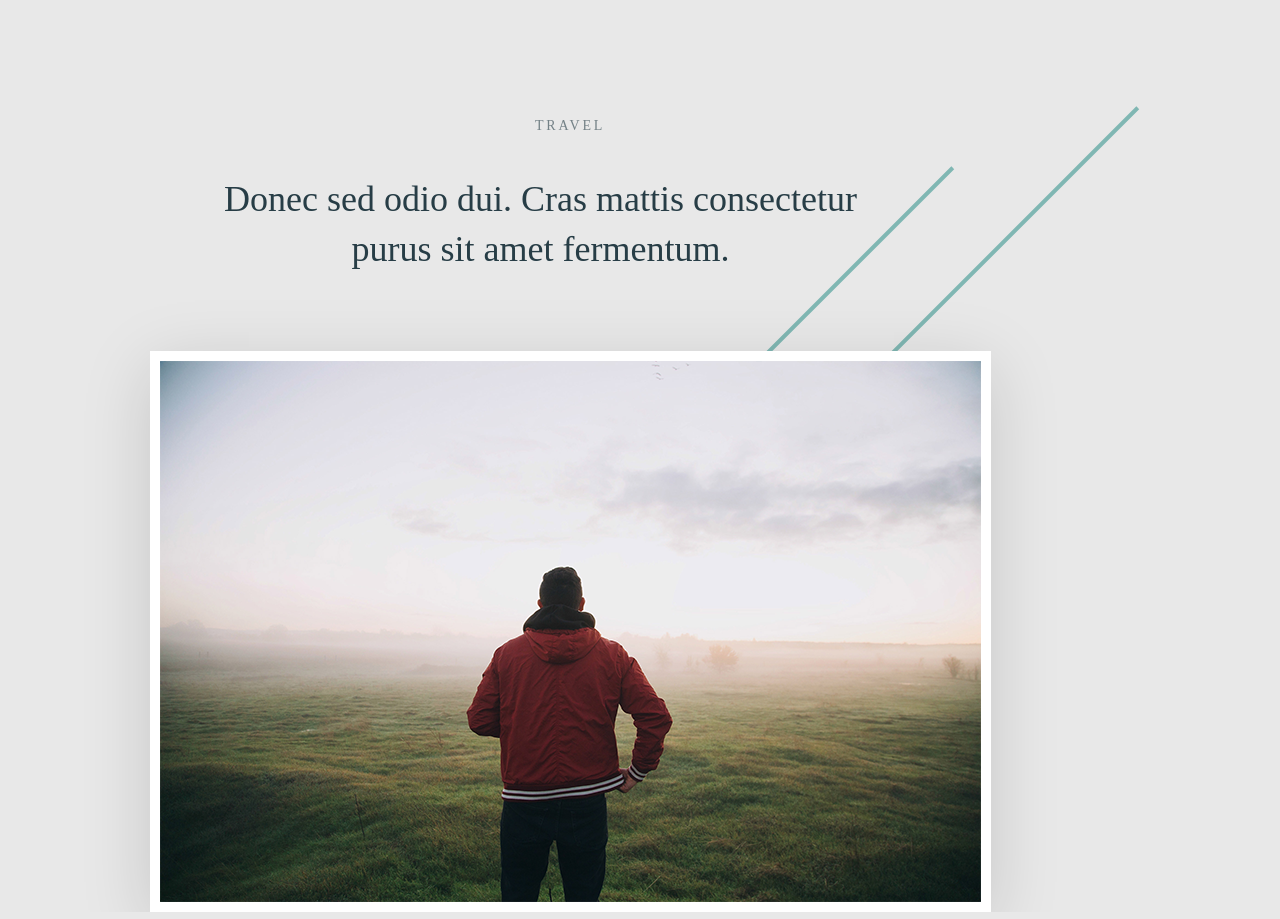
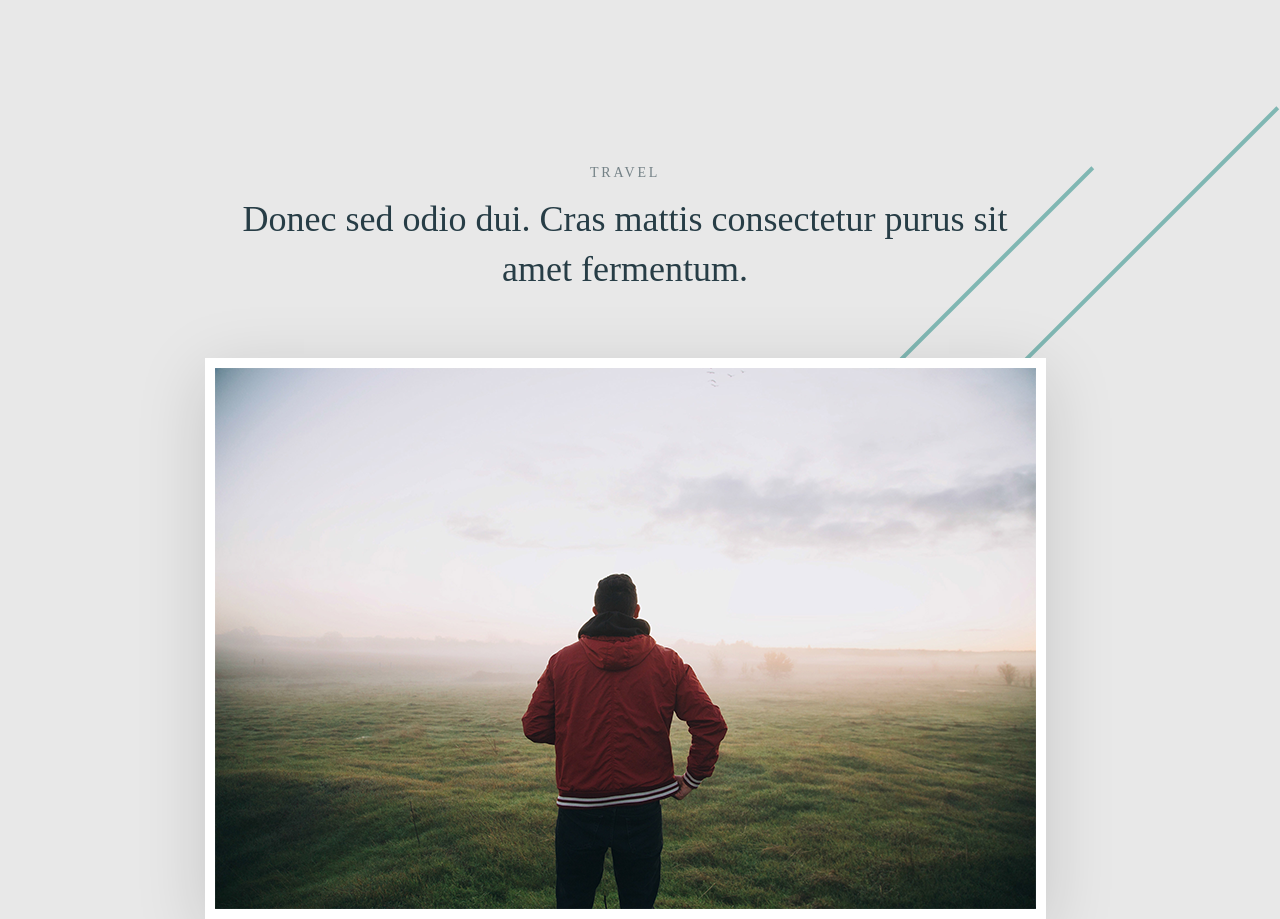
Before and after one commit to techwipes/Donec, a plain HTML site: page index.html in a window 1280 px wide. Drawn offline with Linux system fonts and the light colour scheme.

Commit message:
changed marging pading, used pixel checker

```diff
--- a/css/style.css
+++ b/css/style.css
@@ -77,7 +77,7 @@ h6 {
 
 body {
   font-family: Arial, "Helvetica Neue", Helvetica, sans-serif;
-  max-width: 1140px;
+  max-width: 1440px;
   background-color: #e8e8e8;
 
 }
@@ -85,7 +85,8 @@ body {
 .ellipse {
 	text-align: center;
   background: url("../img/Ellipse_1_copy.png") top right no-repeat;
-  margin: 106px auto;
+  margin-top: 106px;
+  margin-left: 200px;
 }
 .title {
 
@@ -94,11 +95,10 @@ body {
   font-family: "Arial MT";
   font-size: 14px;
   font-weight: 400;
-  line-height: 40px;
   text-transform: uppercase;
-  /* Text style for "Travel" */
-  letter-spacing: 2.8px;
-  margin: 0 auto 28px;
+	letter-spacing: 2.8px;
+  margin: 0 430px 0px 200px;
+  padding-top: 60px;
 }
 .sub-title {
 
@@ -107,11 +107,15 @@ body {
   font-size: 36px;
   font-weight: 400;
   line-height: 50px;
-  margin: 0 264px 77px 205px;
+  margin: 0 265px 50px 35px;
+  padding: 14px  0 ;
+
 }
 .light-man-img {
 	box-shadow: 0 15px 65px rgba(15, 16, 16, 0.15);
 	border: 10px solid white;
+	margin-right: 210px;
+	margin-left: -20px;
 }
 .text-box {
 }
```
